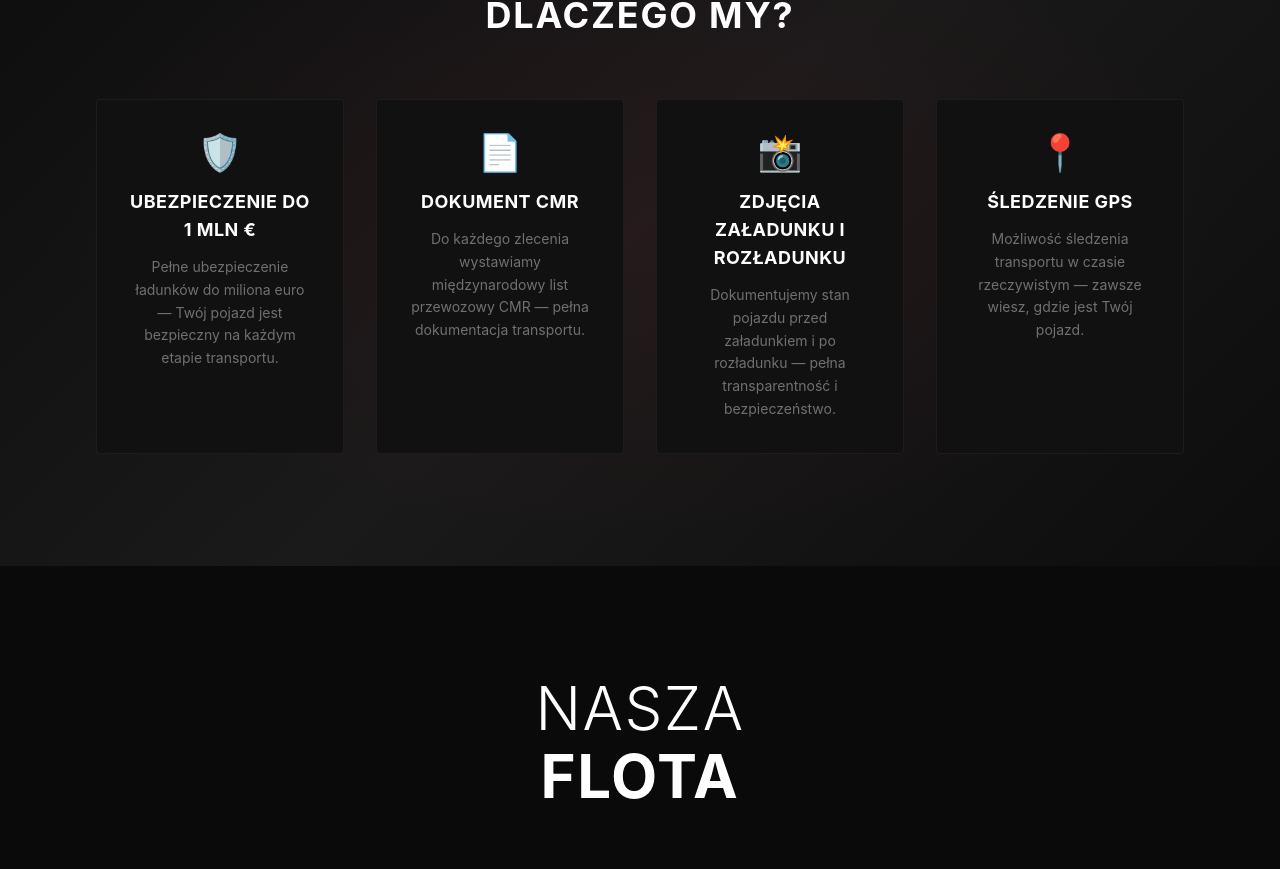
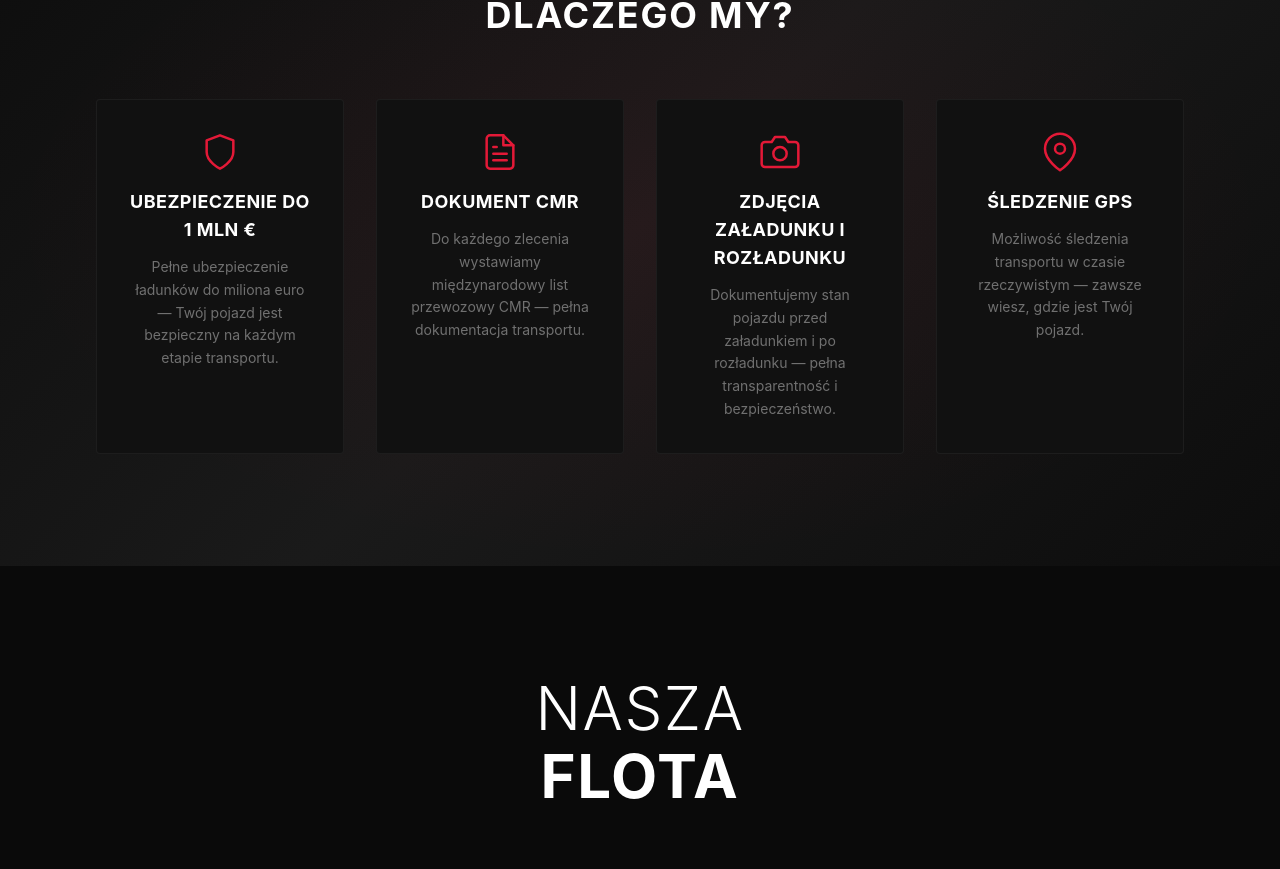
Before and after one commit to adix65/glovix.eu, a Next.js app: page / in a window 1280 px wide. Shown: the part 1849-2718 px from the top of the page. Built offline with nearby package versions, Linux system fonts and the light colour scheme; grey boxes are pictures that could not be loaded.

Commit message:
Zamiana emoji na profesjonalne ikony SVG w sekcji "Dlaczego my?"
Ikony: tarcza (ubezpieczenie), dokument (CMR), aparat (zdjęcia), pin (GPS)
— wszystkie w kolorze #E31937, styl stroke/outline.

https://claude.ai/code/session_01Ws6kXEhoeDvi47muxxbALt

```diff
--- a/src/app/page.tsx
+++ b/src/app/page.tsx
@@ -294,13 +294,51 @@ function Stats() {
         <h3 className="text-center text-2xl sm:text-4xl font-bold uppercase tracking-wider mb-10 sm:mb-16">Dlaczego my?</h3>
         <div className="grid grid-cols-1 sm:grid-cols-2 lg:grid-cols-4 gap-6 sm:gap-8">
           {[
-            { icon: "🛡️", title: "Ubezpieczenie do 1 mln €", desc: "Pełne ubezpieczenie ładunków do miliona euro — Twój pojazd jest bezpieczny na każdym etapie transportu." },
-            { icon: "📄", title: "Dokument CMR", desc: "Do każdego zlecenia wystawiamy międzynarodowy list przewozowy CMR — pełna dokumentacja transportu." },
-            { icon: "📸", title: "Zdjęcia załadunku i rozładunku", desc: "Dokumentujemy stan pojazdu przed załadunkiem i po rozładunku — pełna transparentność i bezpieczeństwo." },
-            { icon: "📍", title: "Śledzenie GPS", desc: "Możliwość śledzenia transportu w czasie rzeczywistym — zawsze wiesz, gdzie jest Twój pojazd." },
+            {
+              icon: (
+                <svg xmlns="http://www.w3.org/2000/svg" viewBox="0 0 24 24" fill="none" stroke="currentColor" strokeWidth="1.5" strokeLinecap="round" strokeLinejoin="round" className="w-10 h-10 text-[#E31937]">
+                  <path d="M12 22s8-4 8-10V5l-8-3-8 3v7c0 6 8 10 8 10z" />
+                </svg>
+              ),
+              title: "Ubezpieczenie do 1 mln €",
+              desc: "Pełne ubezpieczenie ładunków do miliona euro — Twój pojazd jest bezpieczny na każdym etapie transportu.",
+            },
+            {
+              icon: (
+                <svg xmlns="http://www.w3.org/2000/svg" viewBox="0 0 24 24" fill="none" stroke="currentColor" strokeWidth="1.5" strokeLinecap="round" strokeLinejoin="round" className="w-10 h-10 text-[#E31937]">
+                  <path d="M14 2H6a2 2 0 0 0-2 2v16a2 2 0 0 0 2 2h12a2 2 0 0 0 2-2V8z" />
+                  <polyline points="14 2 14 8 20 8" />
+                  <line x1="16" y1="13" x2="8" y2="13" />
+                  <line x1="16" y1="17" x2="8" y2="17" />
+                  <polyline points="10 9 9 9 8 9" />
+                </svg>
+              ),
+              title: "Dokument CMR",
+              desc: "Do każdego zlecenia wystawiamy międzynarodowy list przewozowy CMR — pełna dokumentacja transportu.",
+            },
+            {
+              icon: (
+                <svg xmlns="http://www.w3.org/2000/svg" viewBox="0 0 24 24" fill="none" stroke="currentColor" strokeWidth="1.5" strokeLinecap="round" strokeLinejoin="round" className="w-10 h-10 text-[#E31937]">
+                  <path d="M23 19a2 2 0 0 1-2 2H3a2 2 0 0 1-2-2V8a2 2 0 0 1 2-2h4l2-3h6l2 3h4a2 2 0 0 1 2 2z" />
+                  <circle cx="12" cy="13" r="4" />
+                </svg>
+              ),
+              title: "Zdjęcia załadunku i rozładunku",
+              desc: "Dokumentujemy stan pojazdu przed załadunkiem i po rozładunku — pełna transparentność i bezpieczeństwo.",
+            },
+            {
+              icon: (
+                <svg xmlns="http://www.w3.org/2000/svg" viewBox="0 0 24 24" fill="none" stroke="currentColor" strokeWidth="1.5" strokeLinecap="round" strokeLinejoin="round" className="w-10 h-10 text-[#E31937]">
+                  <path d="M21 10c0 7-9 13-9 13s-9-6-9-13a9 9 0 0 1 18 0z" />
+                  <circle cx="12" cy="10" r="3" />
+                </svg>
+              ),
+              title: "Śledzenie GPS",
+              desc: "Możliwość śledzenia transportu w czasie rzeczywistym — zawsze wiesz, gdzie jest Twój pojazd.",
+            },
           ].map((item) => (
             <div key={item.title} className="bg-[#111] border border-white/5 rounded p-6 sm:p-8 text-center hover:border-[#E31937]/20 transition-all duration-500">
-              <div className="text-4xl mb-4">{item.icon}</div>
+              <div className="flex justify-center mb-4">{item.icon}</div>
               <h4 className="text-base sm:text-lg font-bold uppercase tracking-wide mb-3">{item.title}</h4>
               <p className="text-white/40 text-sm leading-relaxed">{item.desc}</p>
             </div>
```
